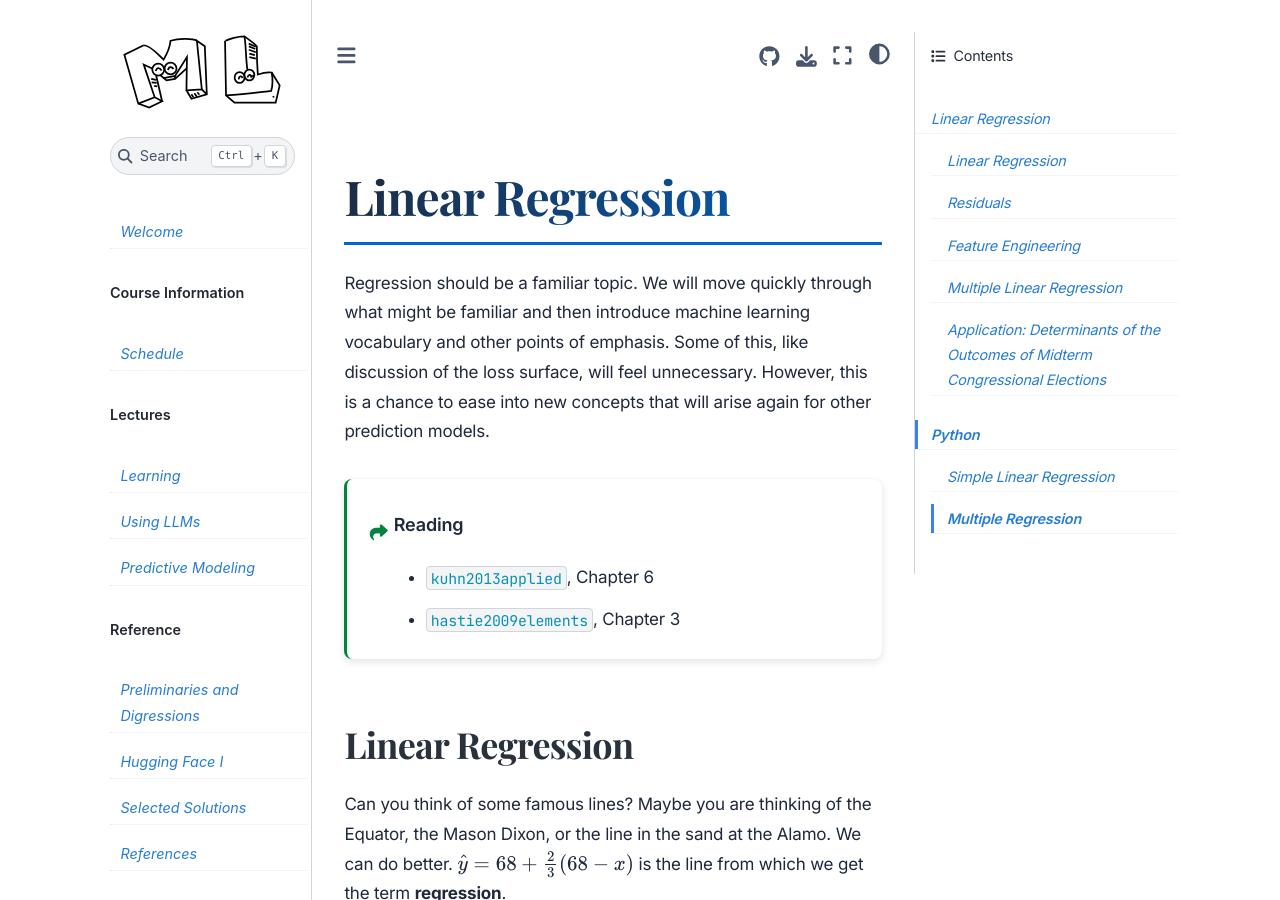
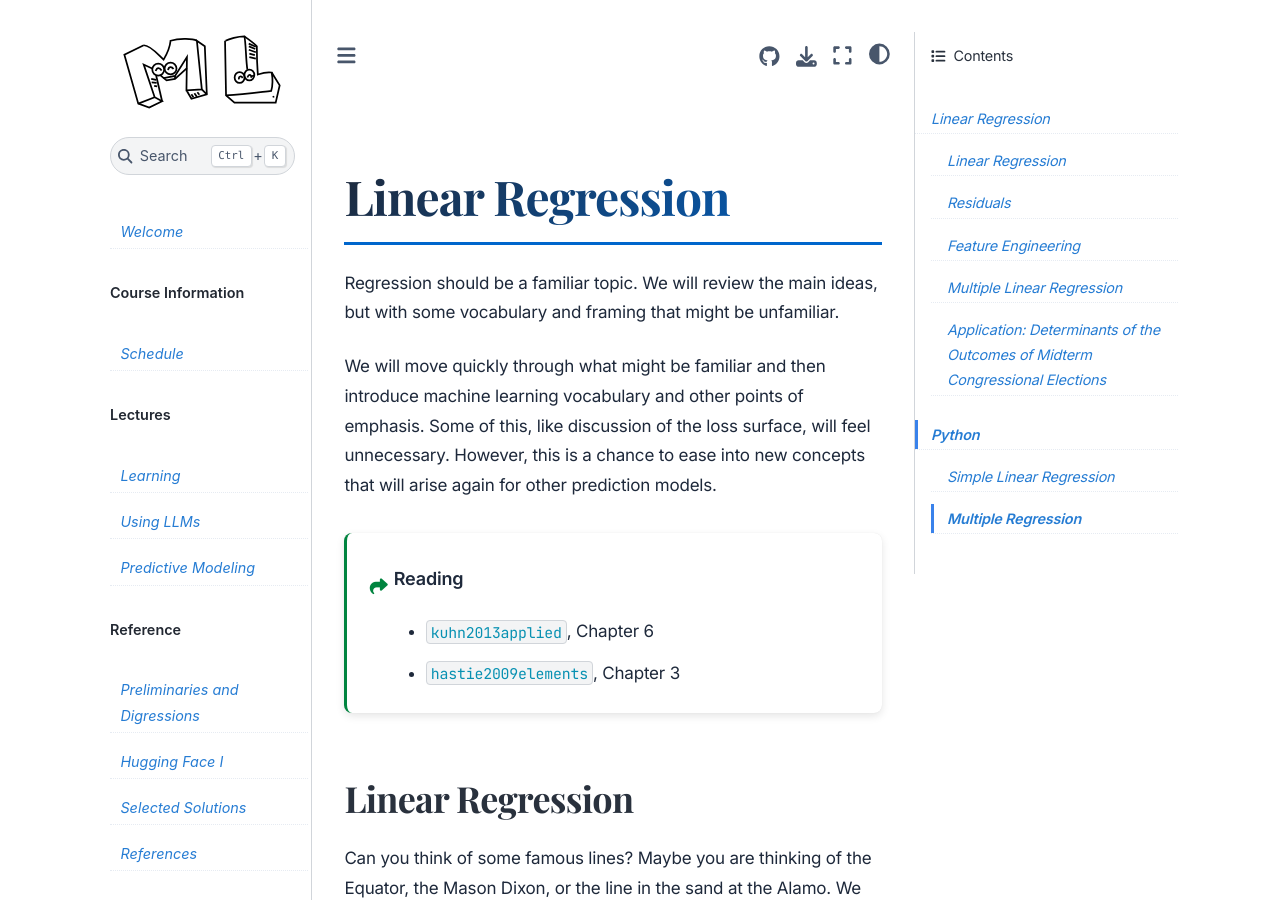
Before and after one commit to alexanderthclark/pols4728, a Jupyter Book: the page built from book/chapters/linreg.md, in a window 1280 px wide and 900 px high. Built offline with Jupyter Book 1.0.4 settings and Sphinx 7.4.7 and the Sphinx Book theme 1.1.4, drawn with Linux system fonts in a browser that asks for light colours; cross-references to code outside the pages are shown as plain code; some of the changed text lies outside the part shown.

Commit message:
typography

````diff
--- a/book/chapters/linreg.md
+++ b/book/chapters/linreg.md
@@ -1,7 +1,9 @@
 (linreg)=
 # Linear Regression
 
-Regression should be a familiar topic. We will move quickly through what might be familiar and then introduce machine learning vocabulary and other points of emphasis. Some of this, like discussion of the loss surface, will feel unnecessary. However, this is a chance to ease into new concepts that will arise again for other prediction models.
+Regression should be a familiar topic. We will review the main ideas, but with some vocabulary and framing that might be unfamiliar.
+
+We will move quickly through what might be familiar and then introduce machine learning vocabulary and other points of emphasis. Some of this, like discussion of the loss surface, will feel unnecessary. However, this is a chance to ease into new concepts that will arise again for other prediction models.
 
 ```{admonition} Reading
 :class: seealso
````
Also changed, not shown: other parts of book/chapters/linreg.md (+1 -1 lines), book/chapters/predictive.ipynb, book/reference/hugging_face.ipynb.
